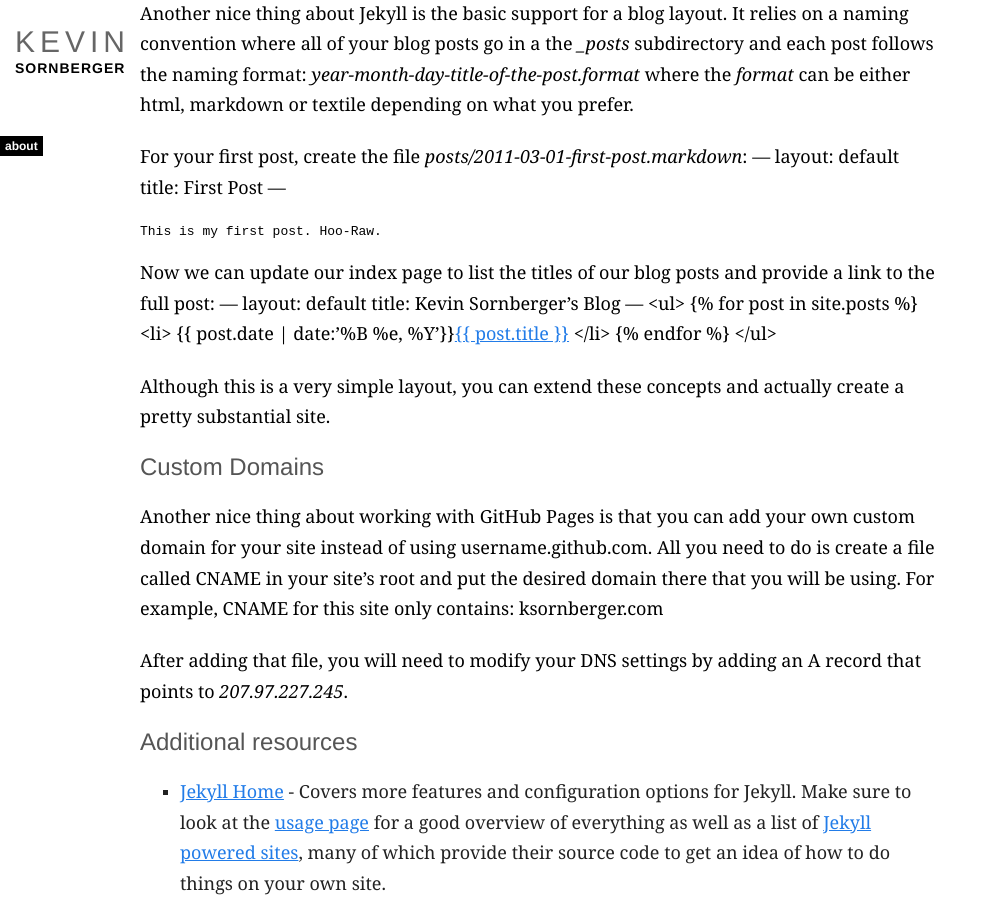
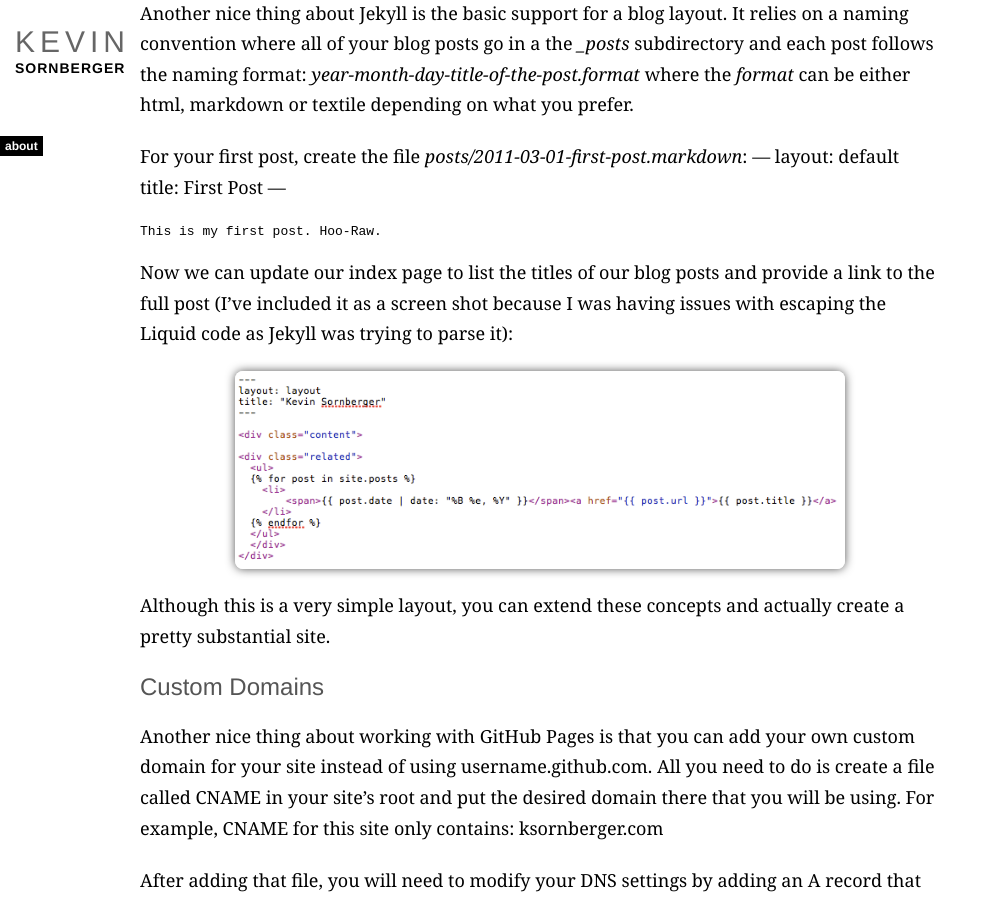
Before and after one commit to ksornberger/ksornberger.github.com, a Jekyll site: the page built from _posts/2011-03-01-blogging-with-jekyll-and-github.markdown, in a window 1280 px wide and 900 px high, scrolled down 2543 px. Shown: the whole window, without its empty margins (0-997 px from the left). Built offline with Jekyll 4.4.1, drawn with Linux system fonts in a browser that asks for light colours; Markdown is read by kramdown in place of the engine named in the settings.

Commit message:
Giving up and adding the liquid template as a screen schot. It was excaping fine on my local machine, but I was getting errors through github

```diff
--- a/_posts/2011-03-01-blogging-with-jekyll-and-github.markdown
+++ b/_posts/2011-03-01-blogging-with-jekyll-and-github.markdown
@@ -103,18 +103,10 @@ For your first post, create the file *posts/2011-03-01-first-post.markdown*:
 
 	This is my first post. Hoo-Raw.
 
-Now we can update our index page to list the titles of our blog posts and provide a link to the full post:
-	---
-	layout: default
-	title: Kevin Sornberger's Blog
-	---
-	 <ul>
-   	{{ "{% for post in site.posts "}}%}
-   		<li>
-			<span>{{ "{{ post.date | date:'%B %e, %Y'"}}}}</span><a href="{{ "{{ post.url "}}}}">{{"{{ post.title "}}}}</a>
-    	</li>
-  	{{ "{% endfor "}} %}
-	</ul>
+Now we can update our index page to list the titles of our blog posts and provide a link to the full post (I've included it as a screen shot because I was having issues with escaping the Liquid code as Jekyll was trying to parse it):
+
+<img src="/images/index.html-screenshot.png" alt="Jekyll Blog Index Html" title="The code snippet for the index of your Jekyll Powered blog"/>
+
 
 Although this is a very simple layout, you can extend these concepts and actually create a pretty substantial site.
 
--- a/index.html
+++ b/index.html
@@ -9,7 +9,7 @@ title: "Kevin Sornberger"
   <ul>
   {% for post in site.posts %}
     <li>
-		<span>{{ post.date | date: '%B %e, %Y' }}</span><a href="{{ post.url }}">{{ post.title }}</a>
+		<span>{{ post.date | date: "%B %e, %Y" }}</span><a href="{{ post.url }}">{{ post.title }}</a>
     </li>
   {% endfor %}
   </ul>
```
Also changed, not shown: images/index.html-screenshot.png (added).
